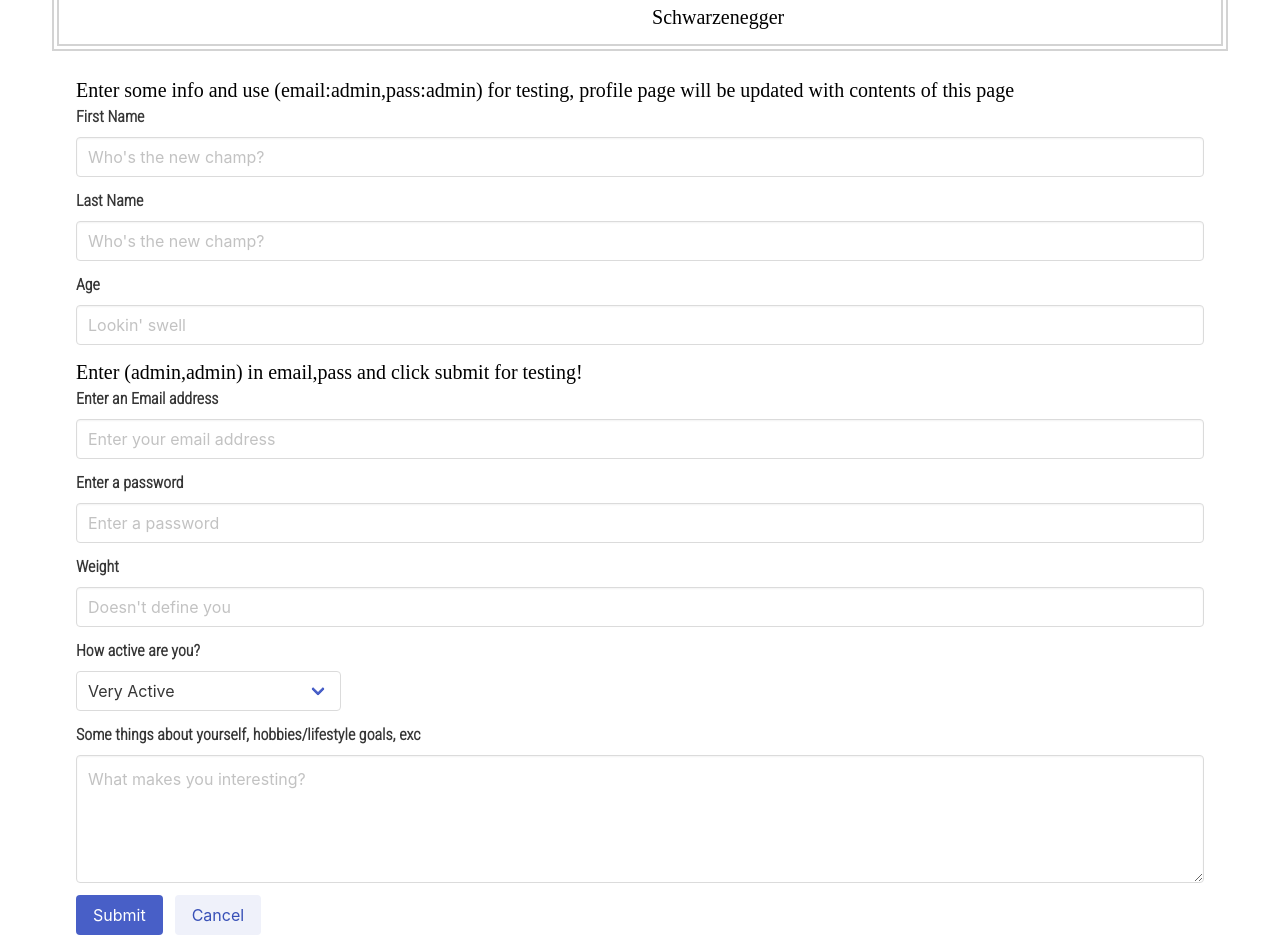
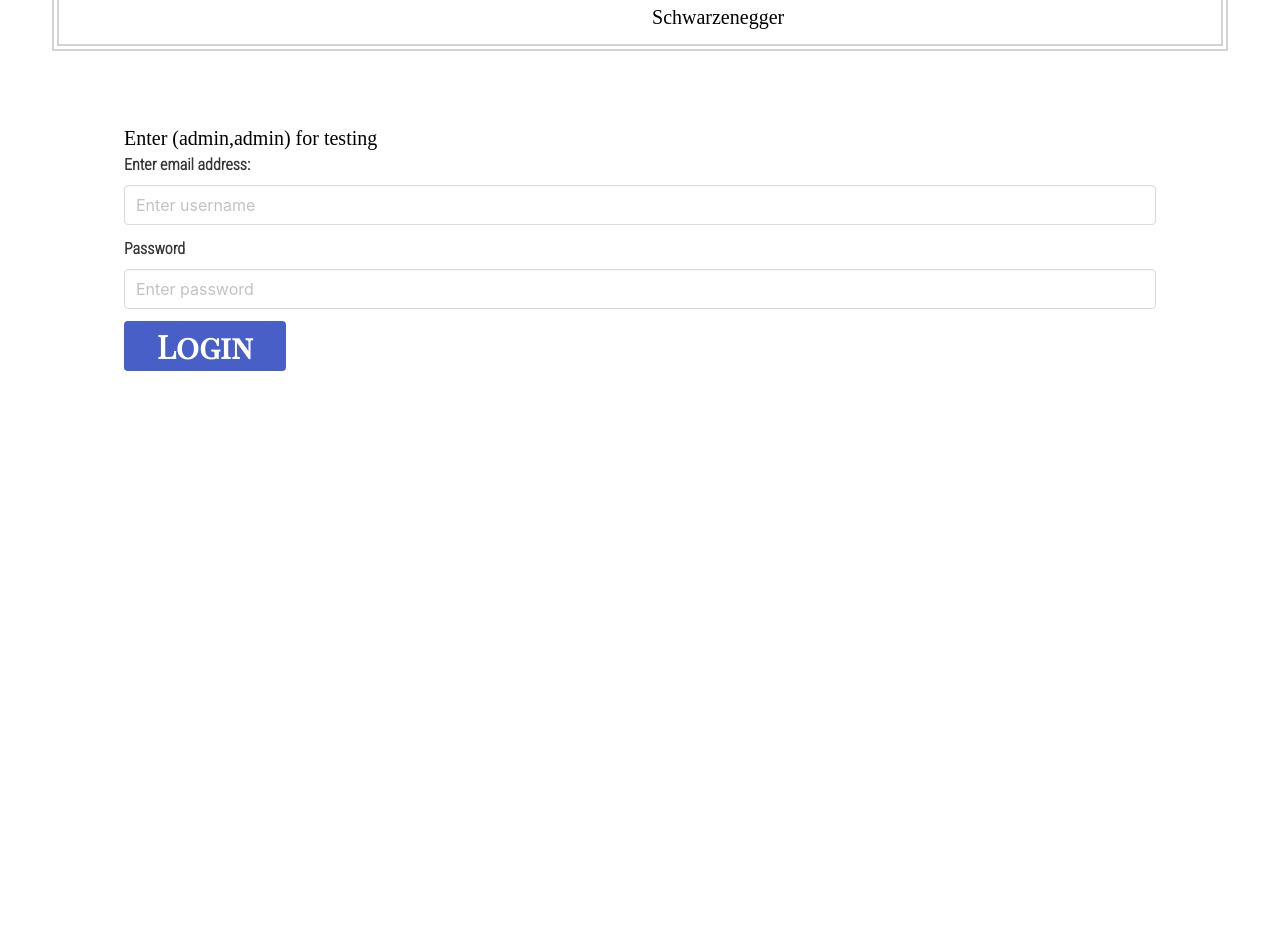
Before and after one commit to Infonox/ExerciseApp, a Vue app in the folder vueexerciseapp/: page / in a window 1280 px wide. Shown: the part 580-1527 px from the top of the page. After the commit the page ends 1011 px from the top, so only its background shows below. Built offline with nearby package versions, Linux system fonts and the light colour scheme; no server answers; what @oruga-ui/oruga-next would draw is missing.

Commit message:
Re-did the homepage so that we have inspiration quotes on top, and a login form on the bottom so users can login right away

```diff
--- a/vueexerciseapp/src/router/index.js
+++ b/vueexerciseapp/src/router/index.js
@@ -26,7 +26,7 @@ const routes = [
         path: '/feed',
         name: 'Feed',
         component: Feed,
-        meta: { requiresLogin: true } //keeping this false for now to test profile data
+        meta: { requiresLogin: true }
       },
       {
         path: '/workoutlog',
--- a/vueexerciseapp/src/views/Home.vue
+++ b/vueexerciseapp/src/views/Home.vue
@@ -59,169 +59,53 @@
         of commitment.¨ – Vince Lombardi
       </div>
     </div>
-
-    <form class="container" @submit.prevent="homePageSetup()">
+    <div class="container">
         <div class="column">
+            <form class="section" @submit.prevent="login()">
             <div class="field">
-          Enter some info and use (email:admin,pass:admin) for testing, profile
-          page will be updated with contents of this page
-          <label class="label">First Name</label>
+                Enter (admin,admin) for testing
+                <label class="label">Enter email address:</label>
+                <div class="control form">
+                    <input class="input" name="email" type="text" placeholder="Enter username" v-model="email">
+                </div>
+            </div>
+            <div class="field">
+                <label class="label">Password</label>
                 <div class="control">
-            <input
-              class="input"
-              name="firstName"
-              type="text"
-              placeholder="Who's the new champ?"
-              v-model="firstName"
-            />
+                    <input class="input" name="pass" type="password" placeholder="Enter password" v-model="password">
                 </div>
 
             </div>
-        <div class="field">
-          <label class="label">Last Name</label>
             <div class="control">
-            <input
-              class="input"
-              name="lastName"
-              type="text"
-              placeholder="Who's the new champ?"
-              v-model="LastName"
-            />
+                <button class="button is-link title" style="height:50px;">Login</button>
             </div>
+            </form>
 
-        </div>
-        <div class="field">
-          <label class="label">Age</label>
-          <div class="control">
-            <input
-              class="input"
-              name="age"
-              type="number"
-              placeholder="Lookin' swell"
-              v-model="age"
-            />
-          </div>
-        </div>
-        <div class="field">
-          Enter (admin,admin) in email,pass and click submit for testing!
-          <label class="label">Enter an Email address</label>
-          <div class="control">
-            <input
-              class="input"
-              name="email"
-              type="text"
-              placeholder="Enter your email address"
-              v-model="registeremail"
-            />
-          </div>
-        </div>
-        <div class="field">
-          <label class="label">Enter a password</label>
-          <div class="control">
-            <input
-              class="input"
-              name="password"
-              type="text"
-              placeholder="Enter a password"
-              v-model="registerpass"
-            />
         </div>
     </div>
 
-        <div class="field">
-          <label class="label">Weight</label>
-          <div class="control">
-            <input
-              class="input"
-              name="weight"
-              type="number"
-              placeholder="Doesn't define you"
-              v-model="weight"
-            />
-          </div>
-        </div>
-        <div class="field">
-          <label class="label">How active are you?</label>
-          <div class="control">
-            <div class="select">
-              <select name="activity">
-                <option>Very Active</option>
-                <option>Not very Active</option>
-                <option>What is this, "Working out"?</option>
-              </select>
-            </div>
-          </div>
-        </div>
-        <div class="field">
-          <label class="label"
-            >Some things about yourself, hobbies/lifestyle goals, exc</label
-          >
-          <div class="control">
-            <textarea
-              class="textarea"
-              name="description"
-              type="text"
-              placeholder="What makes you interesting?"
-              v-model="description"
-            ></textarea>
-          </div>
-        </div>
-        <div class="field is-grouped">
-          <div class="control">
-            <button class="button is-link" @submit="homePageSetup()">
-              Submit
-            </button>
-          </div>
-          <div class="control">
-            <button class="button is-link is-light">Cancel</button>
-            {{ fullname }}
-            {{ weight }}
-            {{ age }}
-            {{ description }}
-          </div>
-        </div>
-      </div>
-    </form>
+
+
   </div>
 </template>
 
 
 <script>
-// @ is an alias to /src
 import Session from "../services/session";
-//import router from "../router";
-
 export default {
-  name: "Home",
-  components: {},
-  data: () => ({
-    firstName: null,
-    LastName: null,
-    weight: null,
-    description: null,
-
-    age: null,
-    Session,
-
-    toRoute: "/profile",
-    registeremail: null,
-    registerpass: null,
+    data: ()=>({
+        email: null,
+        password: null,
+        Session
     }),
     methods: {
-    homePageSetup() {
-      //when SUBMIT is clicked, we want to add a feature where user first enters HANDLE and PASSWORD on this page, and when submit is clicked they are automatically logged in and redirected to the profile/feed/sharing pages
-      //right now when we push straight to the profile page we still have to login with admin/admin first or whatever users are in our .js
+        login(){
+            this.Session.Login(this.email, this.password);
+        }
+    }
+}
+</script>
 
-      Session.weight = this.weight;
-      Session.age = this.age;
-      Session.description = this.description;
-      Session.fullname = this.fullname;
-
-      this.Session.HomeRegister(this.registeremail, this.registerpass, this.weight, this.age, this.description, this.firstName, this.LastName);
-    },
-  },
-}; //view model
-</script>
 <style>
 @import url(https://fonts.googleapis.com/css2?family=Playfair+Display+SC&display=swap);
 @import url(https://fonts.googleapis.com/css2?family=Roboto+Condensed:wght@300&display=swap);
```
Lines whose indentation alone changed are shown as unchanged.
